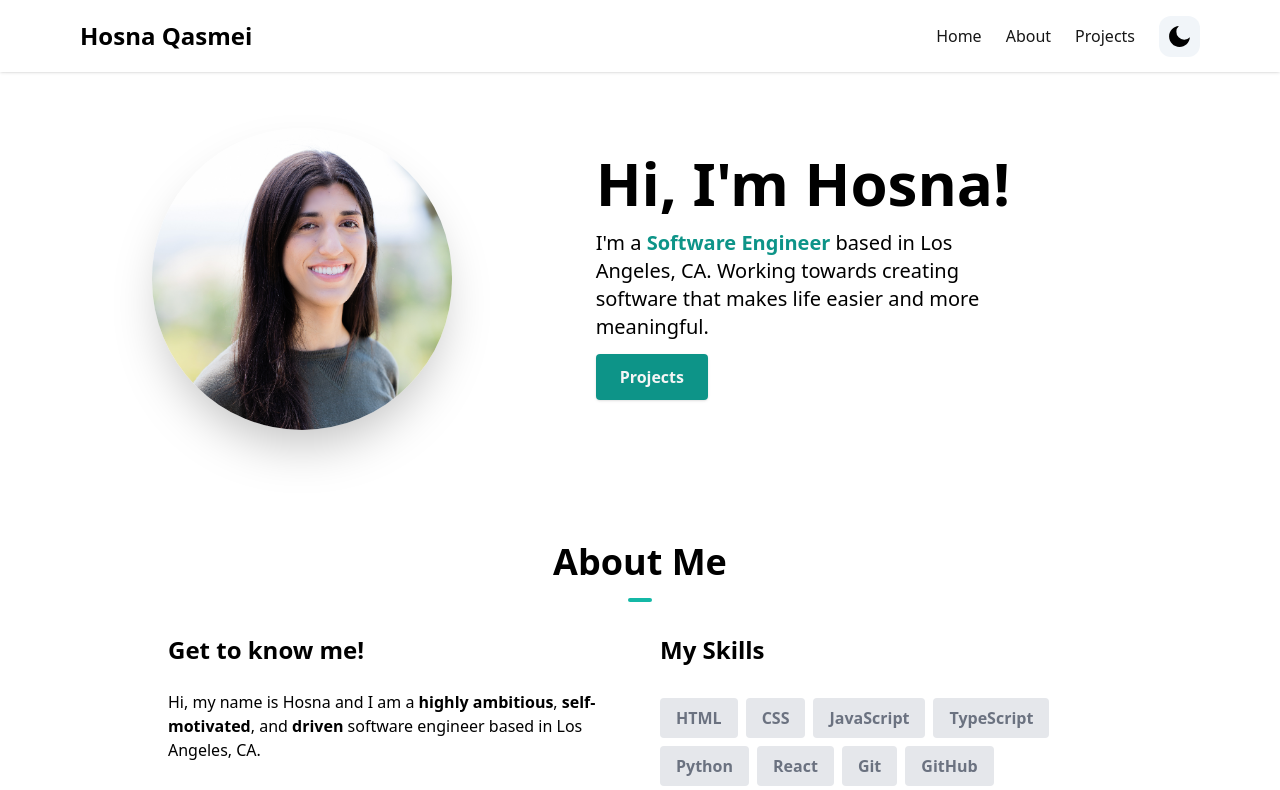
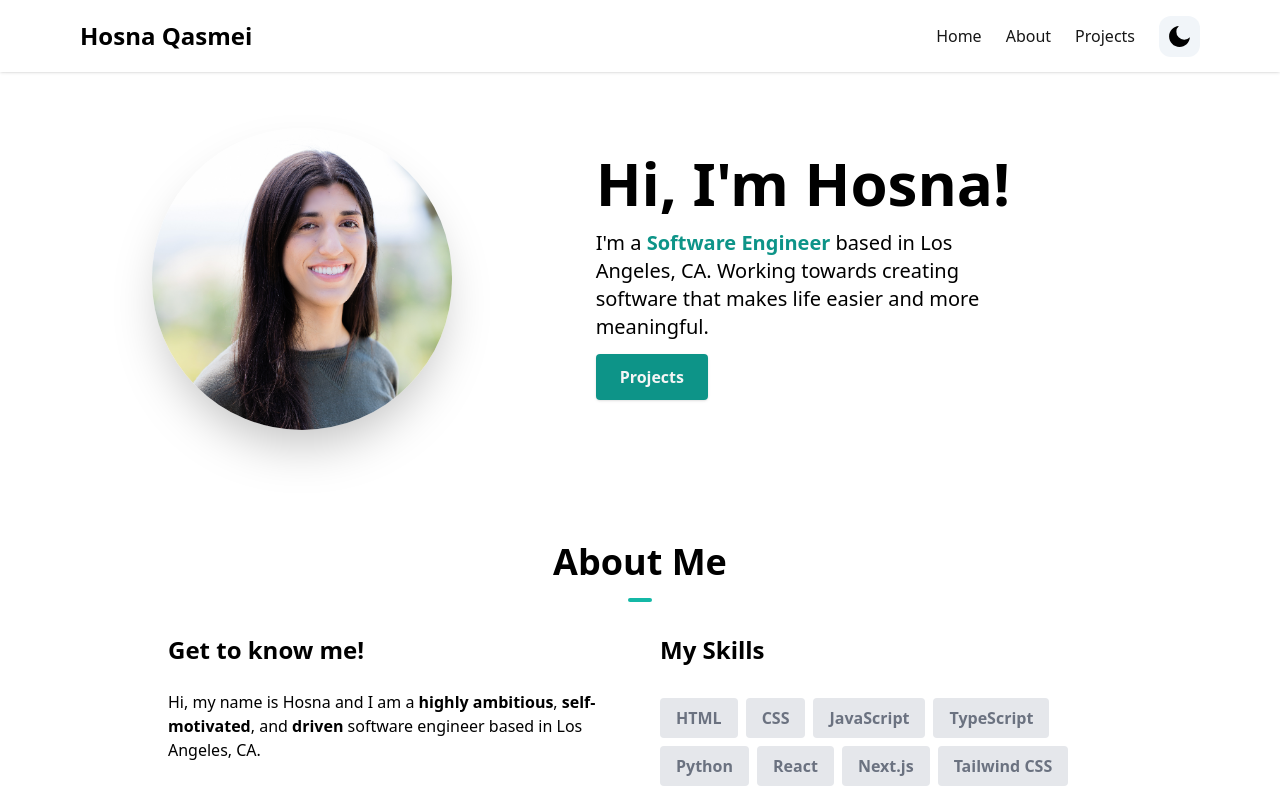
Before and after one commit to roman-jasinski/Portfolio, a Next.js app: page / in a window 1280 px wide. Shown: the top 790 px of the page. Built offline with nearby package versions, Linux system fonts and the light colour scheme.

Commit message:
Added more skills

```diff
--- a/components/AboutSection.tsx
+++ b/components/AboutSection.tsx
@@ -7,6 +7,8 @@ const skills = [
   { skill: "TypeScript" },
   { skill: "Python" },
   { skill: "React" },
+  { skill: "Next.js" },
+  { skill: "Tailwind CSS" },
   { skill: "Git" },
   { skill: "GitHub" },
   { skill: "Jupyter Notebooks" },
```
